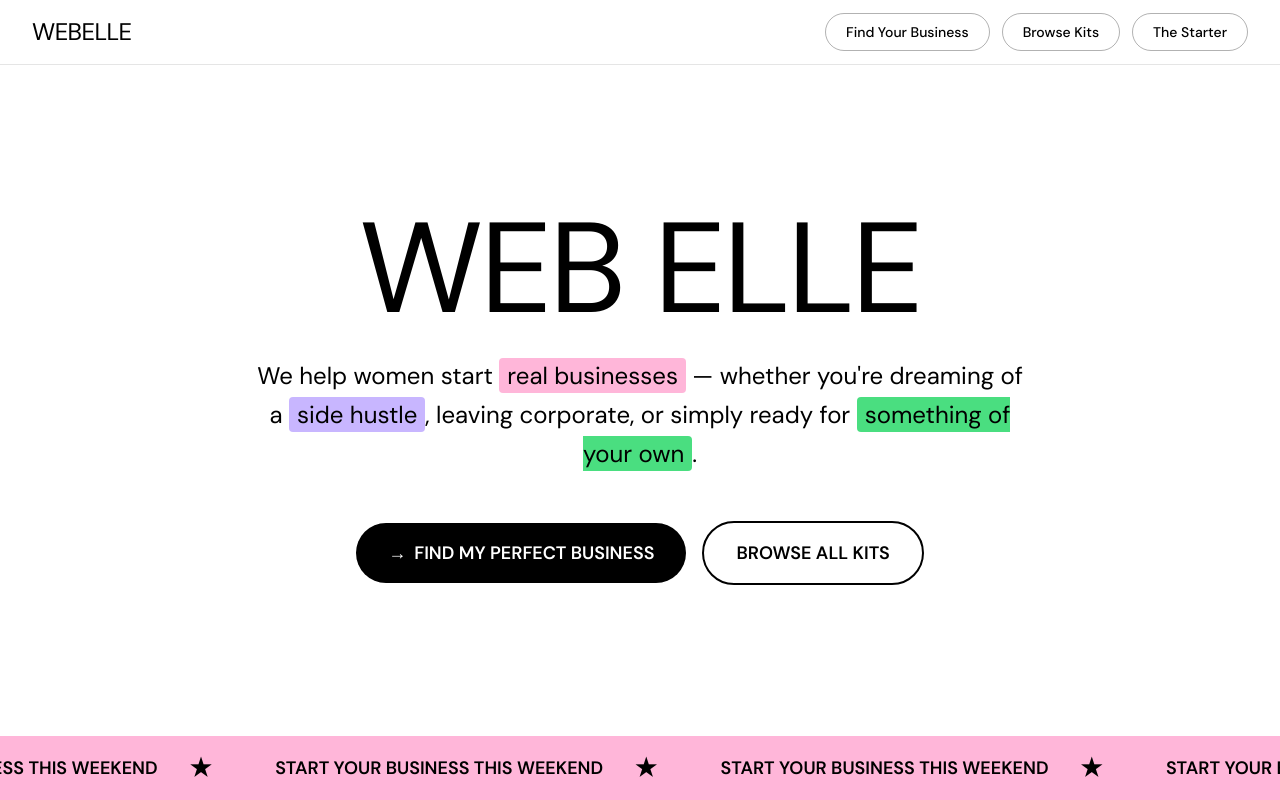
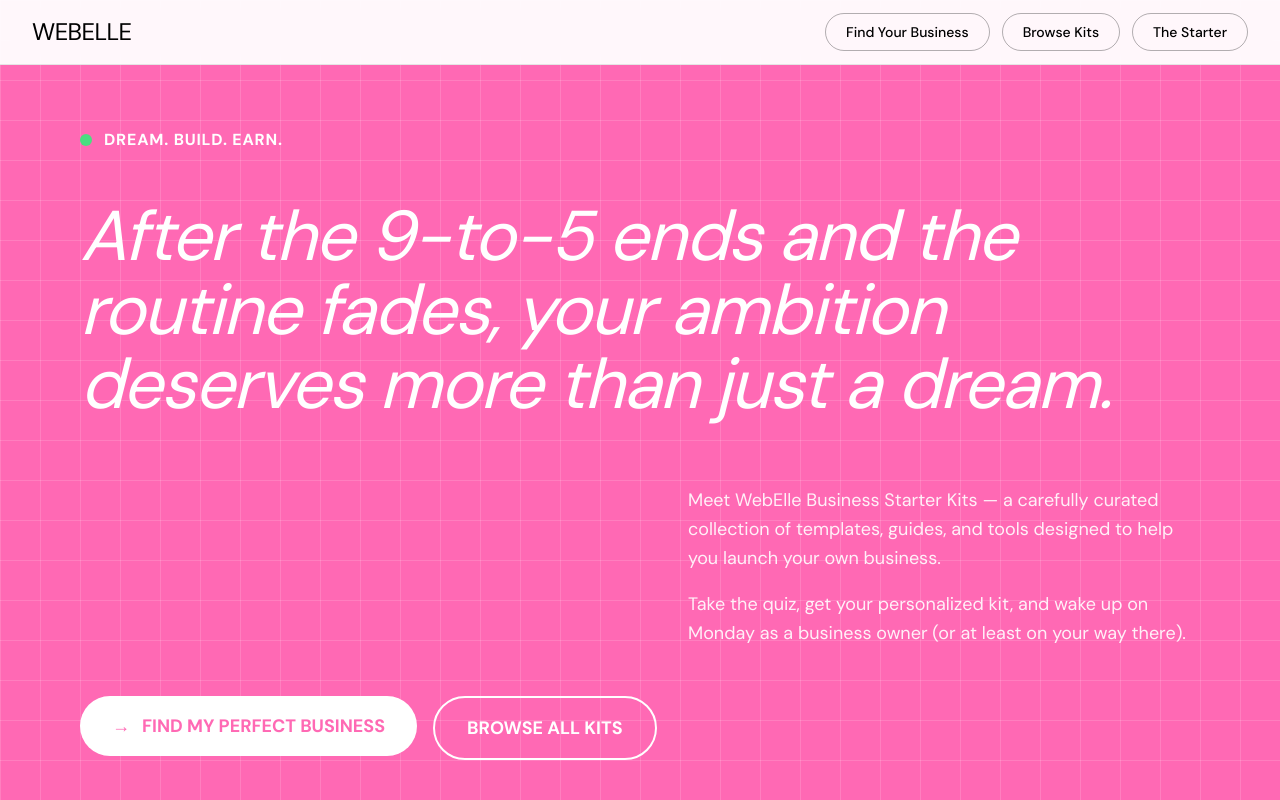
Before and after one commit to SoulSparkler/webelle, a Next.js app: page / in a window 1280 px wide. Shown: the top 800 px of the page. Built offline with nearby package versions, Linux system fonts and the light colour scheme.

Commit message:
style: update hero section with euphorixz design\n\nImplement hot pink background, green dot, italic serif typography, and right-aligned body text.

```diff
--- a/app/globals.css
+++ b/app/globals.css
@@ -26,7 +26,8 @@
   --radius: 0.625rem;
 
   /* WebElle custom colors */
-  --pink: #FFB6D9;
+  --pink: #FF6EB4;
+  --pink-hot: #FF69B4;
   --lavender: #C8B6FF;
   --mint: #4ADE80;
   --peach: #FFB088;
@@ -38,7 +39,8 @@
 
 @theme inline {
   --font-sans: var(--font-dm-sans), system-ui, sans-serif;
-  --font-display: var(--font-anton), system-ui, sans-serif;
+  --font-display: var(--font-serif-display), Georgia, serif;
+  --color-pink-hot: var(--pink-hot);
   --color-background: var(--background);
   --color-foreground: var(--foreground);
   --color-card: var(--card);
@@ -126,3 +128,11 @@
 .animate-fade-in {
   animation: fadeIn 0.4s ease-out forwards;
 }
+
+/* Grid pattern overlay */
+.grid-pattern {
+  background-image:
+    linear-gradient(rgba(255, 255, 255, 0.15) 1px, transparent 1px),
+    linear-gradient(90deg, rgba(255, 255, 255, 0.15) 1px, transparent 1px);
+  background-size: 40px 40px;
+}
--- a/app/layout.tsx
+++ b/app/layout.tsx
@@ -1,12 +1,13 @@
 import type { Metadata } from 'next'
-import { Anton, DM_Sans } from 'next/font/google'
+import { DM_Serif_Display, DM_Sans } from 'next/font/google'
 import { Analytics } from '@vercel/analytics/next'
 import './globals.css'
 
-const anton = Anton({
+const dmSerifDisplay = DM_Serif_Display({
   weight: '400',
+  style: ['normal', 'italic'],
   subsets: ["latin"],
-  variable: '--font-anton'
+  variable: '--font-serif-display'
 })
 
 const dmSans = DM_Sans({
@@ -44,7 +45,7 @@ export default function RootLayout({
 }>) {
   return (
     <html lang="en">
-      <body className={`${anton.variable} ${dmSans.variable} font-sans antialiased`}>
+      <body className={`${dmSerifDisplay.variable} ${dmSans.variable} font-sans antialiased`}>
         {children}
         <Analytics />
       </body>
--- a/components/hero-section.tsx
+++ b/components/hero-section.tsx
@@ -8,49 +8,63 @@ interface HeroSectionProps {
 
 export function HeroSection({ navigateTo }: HeroSectionProps) {
   return (
-    <section className="min-h-screen flex flex-col justify-center pt-16">
-      {/* Hero content */}
-      <div className="flex-1 flex flex-col justify-center px-4 sm:px-6 lg:px-8 max-w-7xl mx-auto w-full">
-        {/* Massive hero text */}
-        <h1 className="font-[var(--font-anton)] text-[15vw] sm:text-[12vw] lg:text-[10vw] leading-[0.85] tracking-tight uppercase text-center mb-8">
-          WEB ELLE
+    <section className="min-h-screen flex flex-col">
+      {/* Pink grid hero */}
+      <div className="flex-1 bg-pink-hot grid-pattern relative">
+        <div className="px-6 sm:px-12 lg:px-20 py-16 sm:py-24 lg:py-32 h-full flex flex-col">
+          {/* Section label with green dot */}
+          <div className="flex items-center gap-3 mb-8 sm:mb-12">
+            <span className="w-3 h-3 rounded-full bg-mint flex-shrink-0" />
+            <span className="text-white font-bold text-sm sm:text-base tracking-wider uppercase">
+              Dream. Build. Earn.
+            </span>
+          </div>
+
+          {/* Large italic headline */}
+          <div className="flex-1 flex flex-col justify-center">
+            <h1 className="font-[var(--font-serif-display)] italic text-white text-[8vw] sm:text-[7vw] lg:text-[5.5vw] leading-[1.05] tracking-tight max-w-6xl">
+              After the 9-to-5 ends and the routine fades, your ambition deserves more than just a dream.
             </h1>
 
-        {/* Tagline with highlighted words */}
-        <p className="text-lg sm:text-xl lg:text-2xl text-center max-w-3xl mx-auto leading-relaxed mb-12">
-          We help women start{" "}
-          <span className="bg-pink px-2 py-0.5 rounded">real businesses</span>
-          {" "}&mdash; whether you&apos;re dreaming of a{" "}
-          <span className="bg-lavender px-2 py-0.5 rounded">side hustle</span>
-          , leaving corporate, or simply ready for{" "}
-          <span className="bg-mint px-2 py-0.5 rounded">something of your own</span>.
+            {/* Body text positioned to the right */}
+            <div className="mt-8 sm:mt-12 lg:mt-16 flex justify-end">
+              <div className="max-w-md lg:max-w-lg text-white/90 text-base sm:text-lg leading-relaxed">
+                <p className="mb-4">
+                  Meet WebElle Business Starter Kits — a carefully curated collection of templates, guides, and tools designed to help you launch your own business.
                 </p>
+                <p>
+                  Take the quiz, get your personalized kit, and wake up on Monday as a business owner (or at least on your way there).
+                </p>
+              </div>
+            </div>
+          </div>
 
           {/* CTA Buttons */}
-        <div className="flex flex-col sm:flex-row items-center justify-center gap-4">
+          <div className="flex flex-col sm:flex-row items-start gap-4 mt-12">
             <button
               onClick={() => navigateTo("quiz")}
-            className="group flex items-center gap-2 bg-primary text-primary-foreground px-8 py-4 rounded-full font-semibold text-lg hover:scale-105 transition-transform"
+              className="group flex items-center gap-3 bg-white text-pink-hot px-8 py-4 rounded-full font-bold text-base sm:text-lg hover:scale-105 transition-transform"
             >
               <span className="group-hover:translate-x-1 transition-transform">&rarr;</span>
               FIND MY PERFECT BUSINESS
             </button>
             <button
               onClick={() => navigateTo("kits")}
-            className="px-8 py-4 rounded-full border-2 border-primary font-semibold text-lg hover:bg-primary hover:text-primary-foreground transition-all"
+              className="px-8 py-4 rounded-full border-2 border-white text-white font-bold text-base sm:text-lg hover:bg-white hover:text-pink-hot transition-all"
             >
               BROWSE ALL KITS
             </button>
           </div>
         </div>
+      </div>
 
       {/* Marquee strip */}
-      <div className="bg-pink py-4 overflow-hidden">
+      <div className="bg-foreground py-4 overflow-hidden">
         <div className="animate-marquee whitespace-nowrap flex">
           {Array(10).fill(null).map((_, i) => (
-            <span key={i} className="text-foreground font-semibold text-lg mx-8 flex items-center gap-8">
+            <span key={i} className="text-white font-semibold text-lg mx-8 flex items-center gap-8">
               START YOUR BUSINESS THIS WEEKEND
-              <span className="text-2xl">&#9733;</span>
+              <span className="text-mint text-2xl">&#9733;</span>
             </span>
           ))}
         </div>
```
Also changed, not shown: 2 other files (tests, documents, lock files or other folders). Lines whose indentation alone changed are shown as unchanged.
